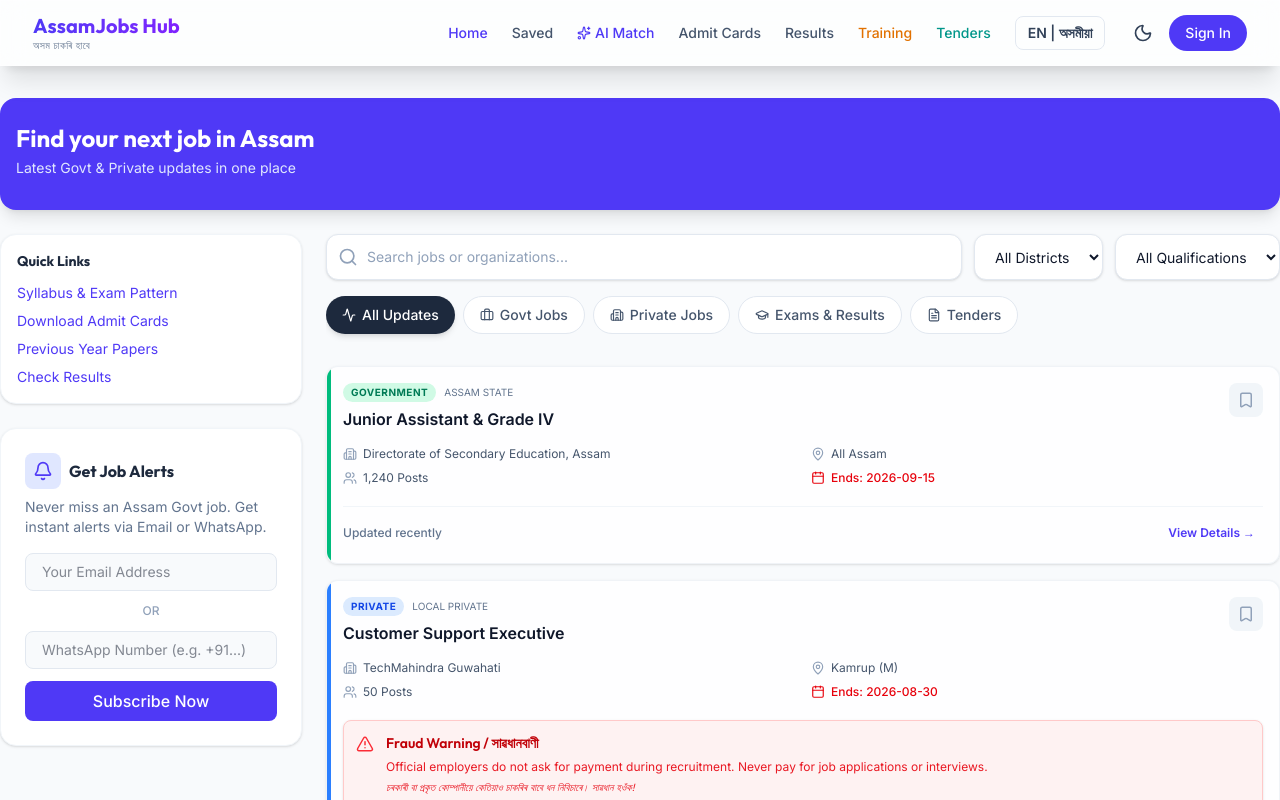
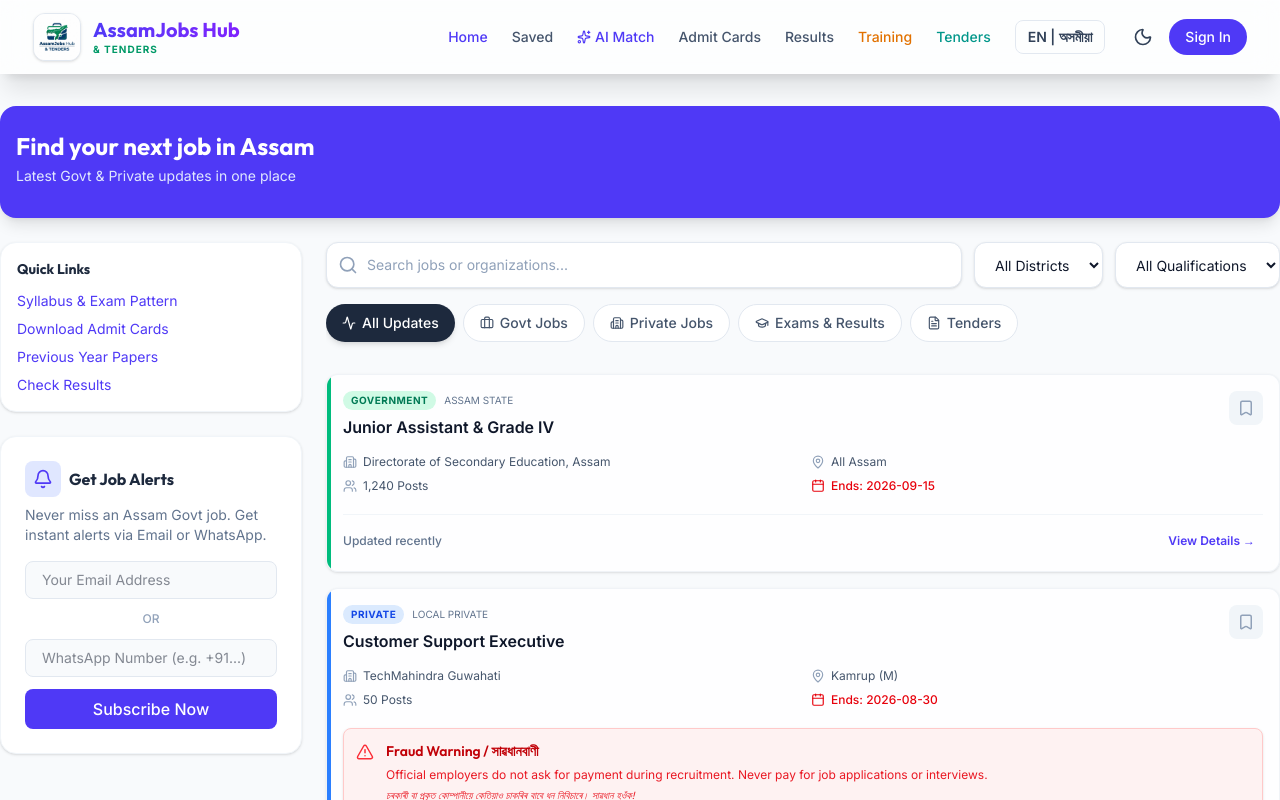
Before and after one commit to uzzaldutta/assamjobs-hub, a Next.js app: page / in a window 1280 px wide. Shown: the top 800 px of the page. Built offline with nearby package versions, Linux system fonts and the light colour scheme; no server answers; the database is empty.

Commit message:
Add new logo with Tenders branding

```diff
--- a/src/app/layout.tsx
+++ b/src/app/layout.tsx
@@ -58,10 +58,13 @@ export default function RootLayout({
             <div className="min-h-screen flex flex-col bg-slate-50 dark:bg-slate-950 relative overflow-hidden">
               {/* Header */}
               <header className="sticky top-0 z-50 glass border-b border-slate-200 dark:border-slate-800 px-4 md:px-8 py-3 flex items-center justify-between">
-                <div className="flex flex-col">
-                  <h1 className="text-xl font-bold text-gradient leading-tight">AssamJobs Hub</h1>
-                  <span className="text-[10px] text-slate-500 font-medium uppercase tracking-wider">অসম চাকৰি হাবে</span>
-                </div>
+                <Link href="/" className="flex items-center gap-3">
+                  <img src="/logo.jpg" alt="AssamJobs Hub Logo" className="w-12 h-12 rounded-xl object-contain bg-white shadow-sm border border-slate-200 dark:border-slate-800" />
+                  <div className="flex flex-col">
+                    <h1 className="text-xl font-bold text-gradient leading-tight">AssamJobs Hub</h1>
+                    <span className="text-[10px] text-emerald-600 dark:text-emerald-400 font-bold uppercase tracking-widest">& TENDERS</span>
+                  </div>
+                </Link>
 
 
                 {/* Desktop Navigation */}
```
Also changed, not shown: public/logo.jpg (added).
